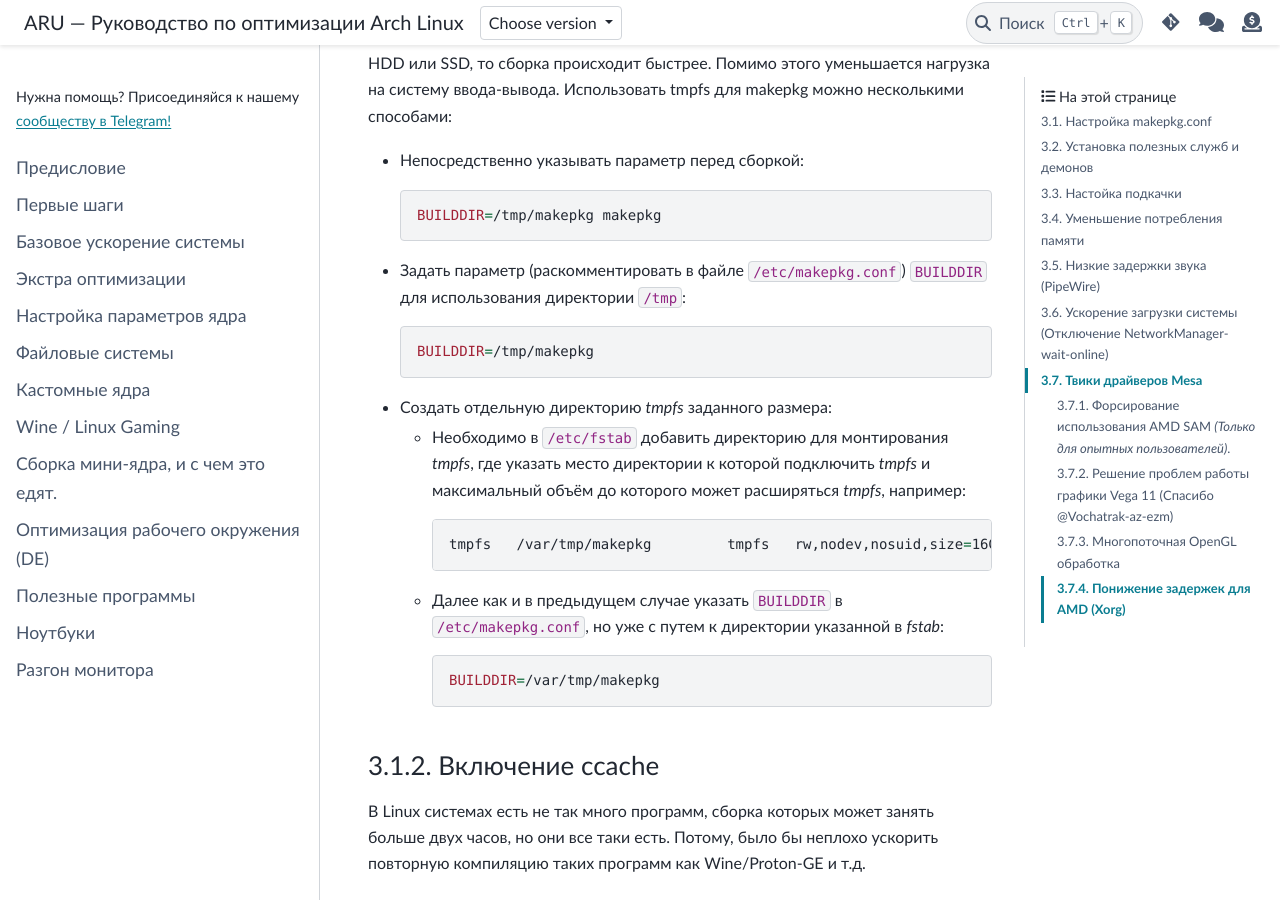
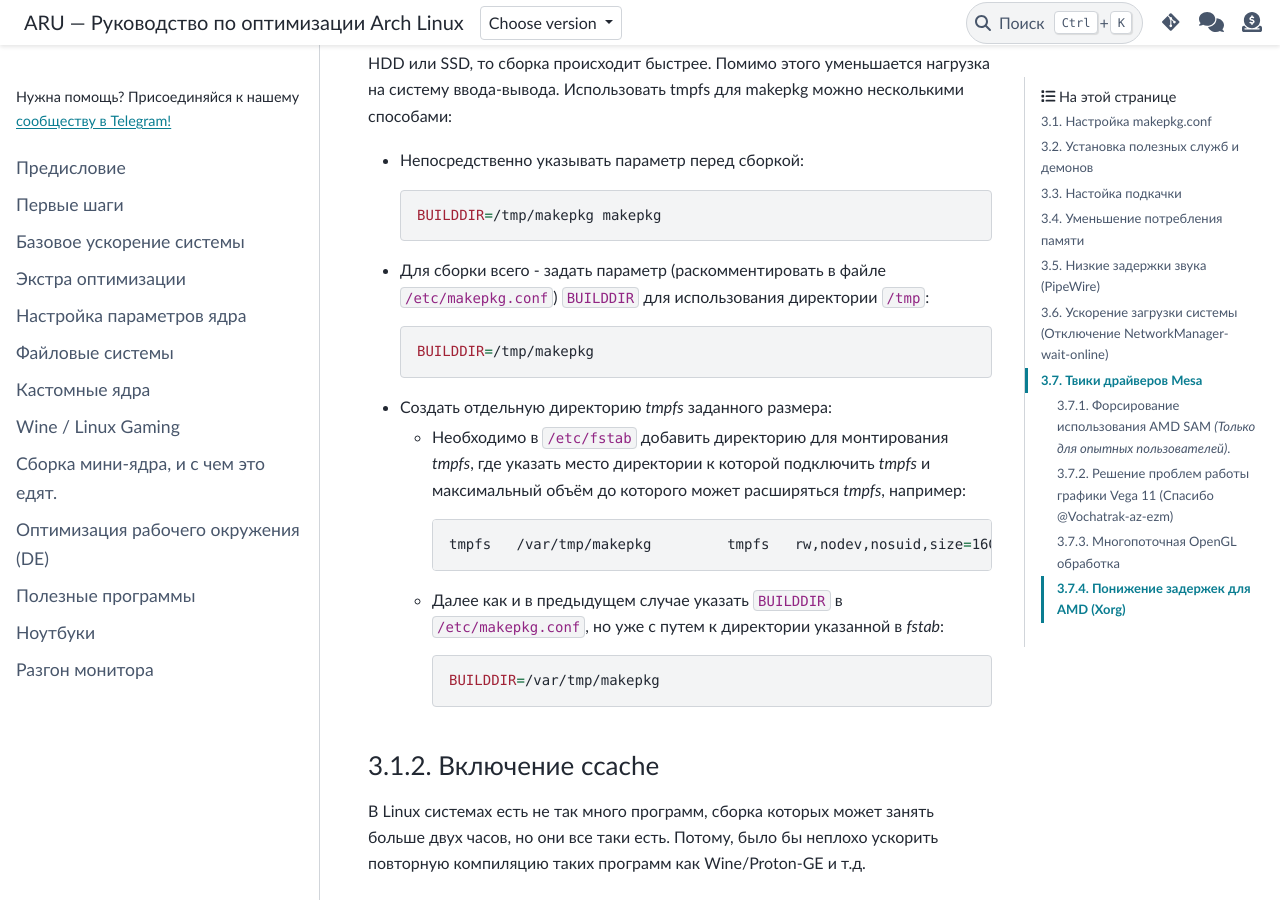
Before and after one commit to ventureoo/ARU, a Sphinx documentation site: the page built from docs/source/generic-system-acceleration.rst, in a window 1280 px wide and 900 px high, scrolled down 1086 px. Built offline with Sphinx 7.4.7 and the PyData theme 0.15.4, drawn with Linux system fonts in a browser that asks for light colours.

Commit message:
Обновить docs/source/generic-system-acceleration.rst

```diff
--- a/docs/source/generic-system-acceleration.rst
+++ b/docs/source/generic-system-acceleration.rst
@@ -66,7 +66,7 @@ Arch Linux - это фундамент, и требуется уйма надс
    BUILDDIR=/tmp/makepkg makepkg
 
 
-- Задать параметр (раскомментировать в файле ``/etc/makepkg.conf``) ``BUILDDIR`` для использования директории ``/tmp``::
+- Для сборки всего - задать параметр (раскомментировать в файле ``/etc/makepkg.conf``) ``BUILDDIR`` для использования директории ``/tmp``::
 
 
    BUILDDIR=/tmp/makepkg
```
